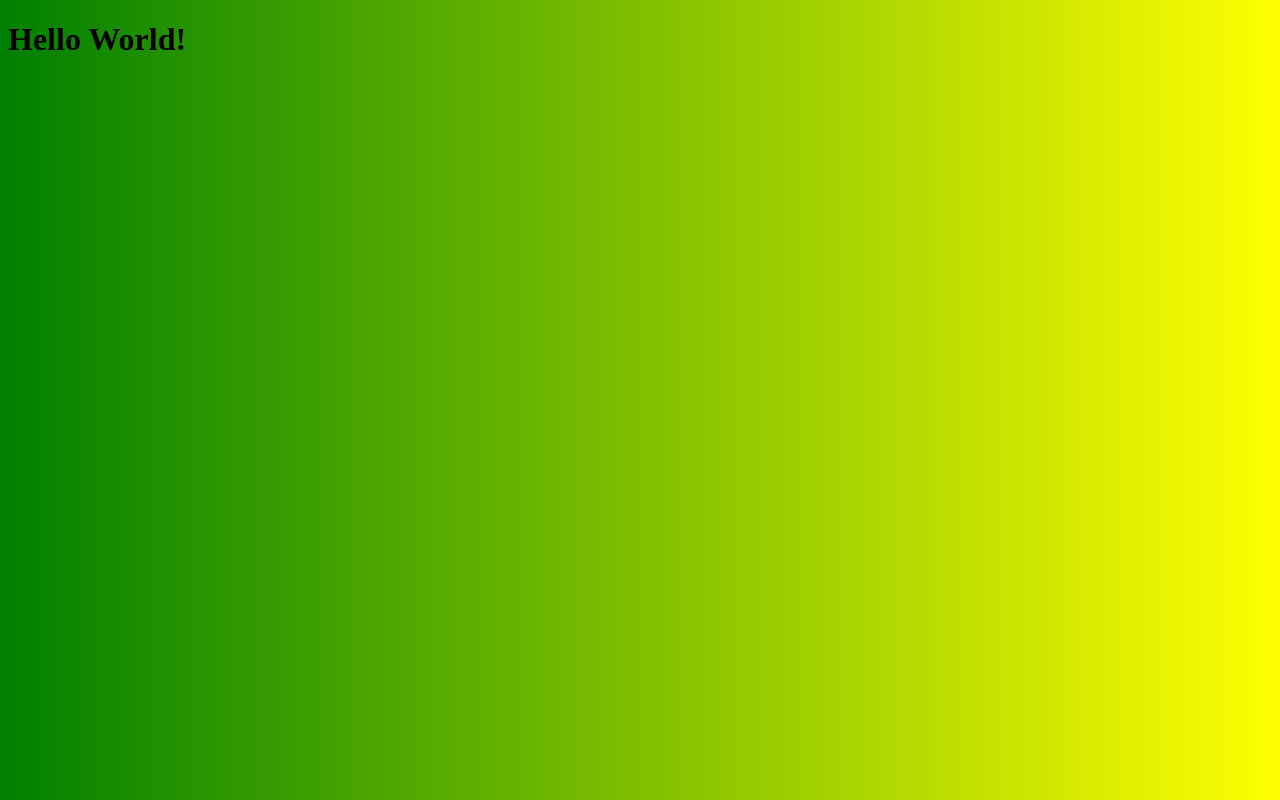
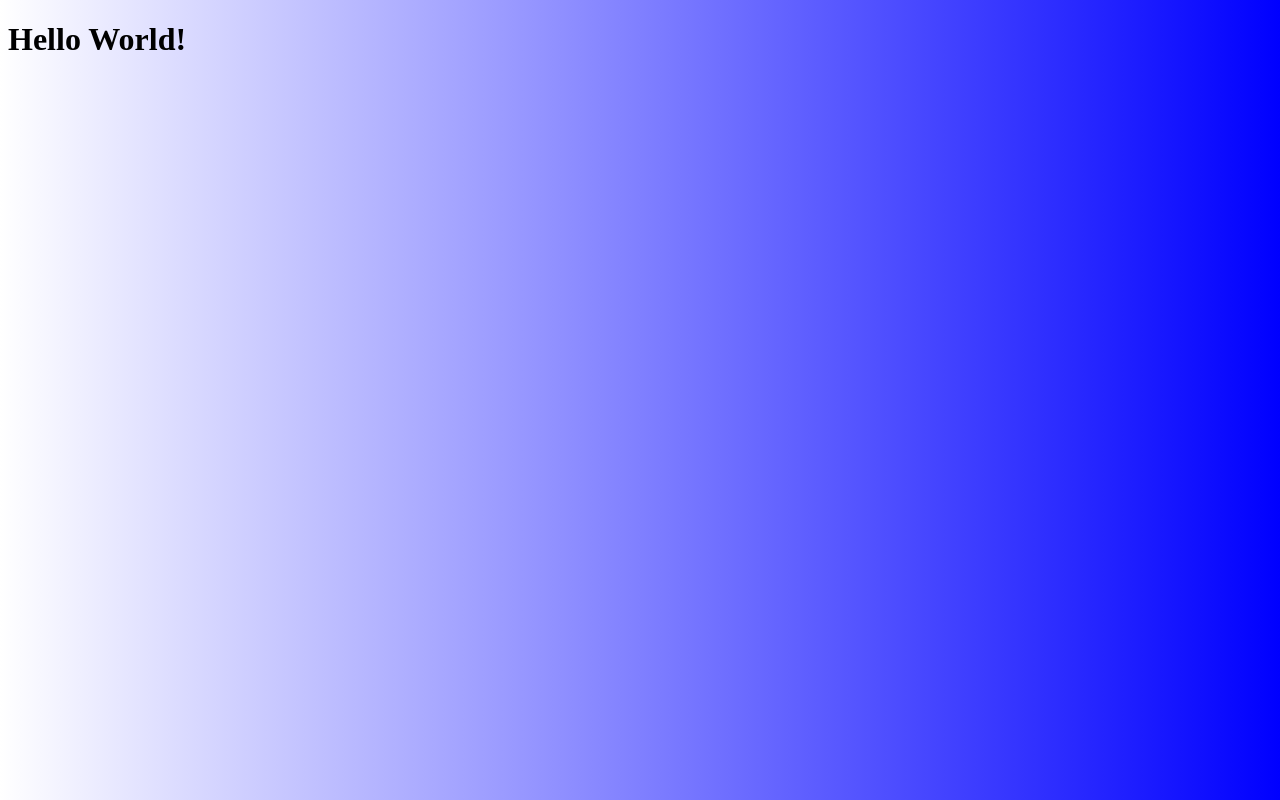
Before and after one commit to jehoshu/eks-argo, a plain HTML site: page argocd-cicd-setup/script/index.html in a window 1280 px wide. Drawn offline with Linux system fonts and the light colour scheme.

Commit message:
Update index.html

```diff
--- a/argocd-cicd-setup/script/index.html
+++ b/argocd-cicd-setup/script/index.html
@@ -5,7 +5,7 @@
     <title>Style Property</title>
 </head>
 
-<body style="background-image: -webkit-linear-gradient(left, green, yellow)">
+<body style="background-image: -webkit-linear-gradient(left, white, blue)">
     <h1>Hello World!</h1>
 </body>
 
```
